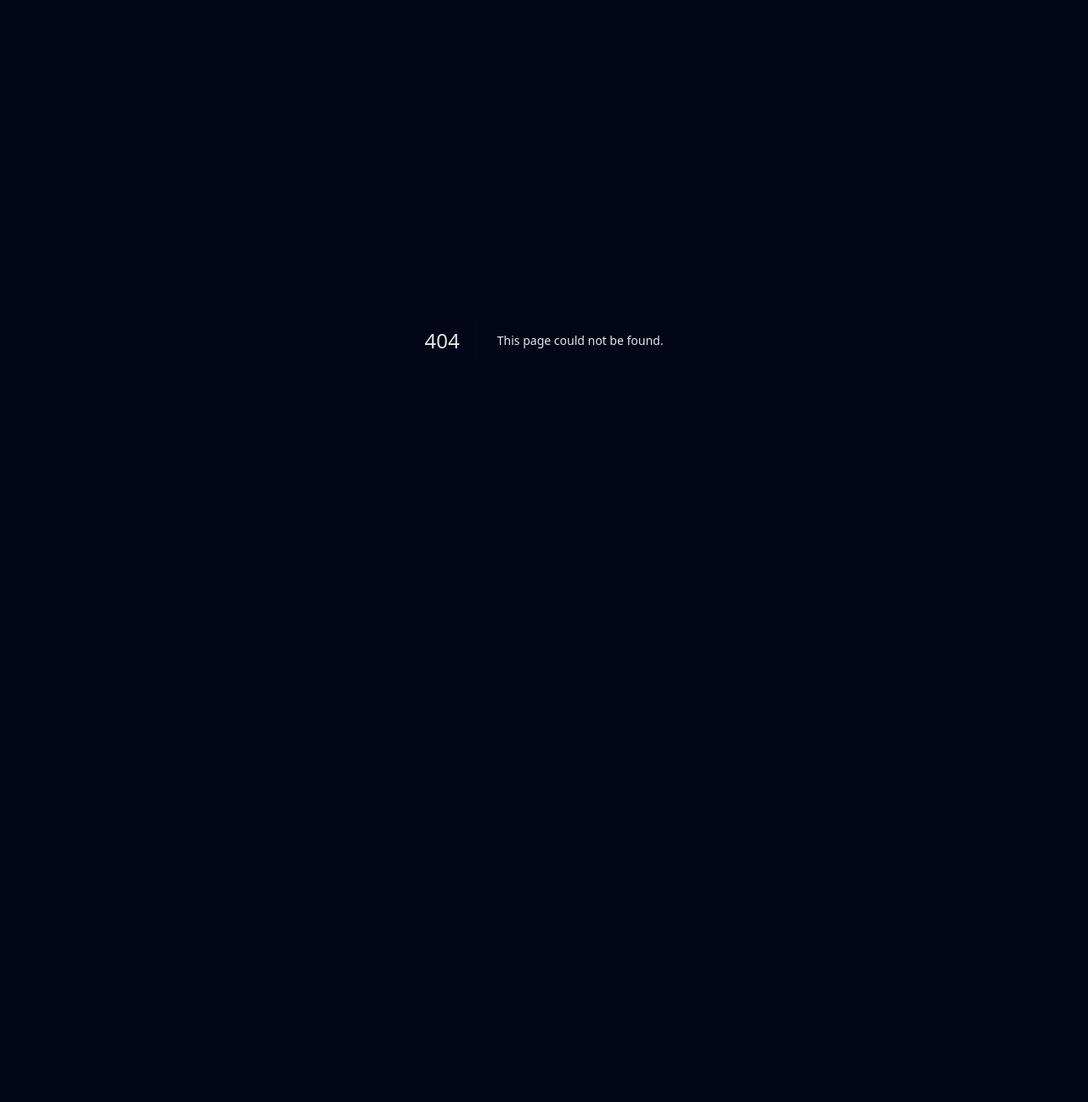
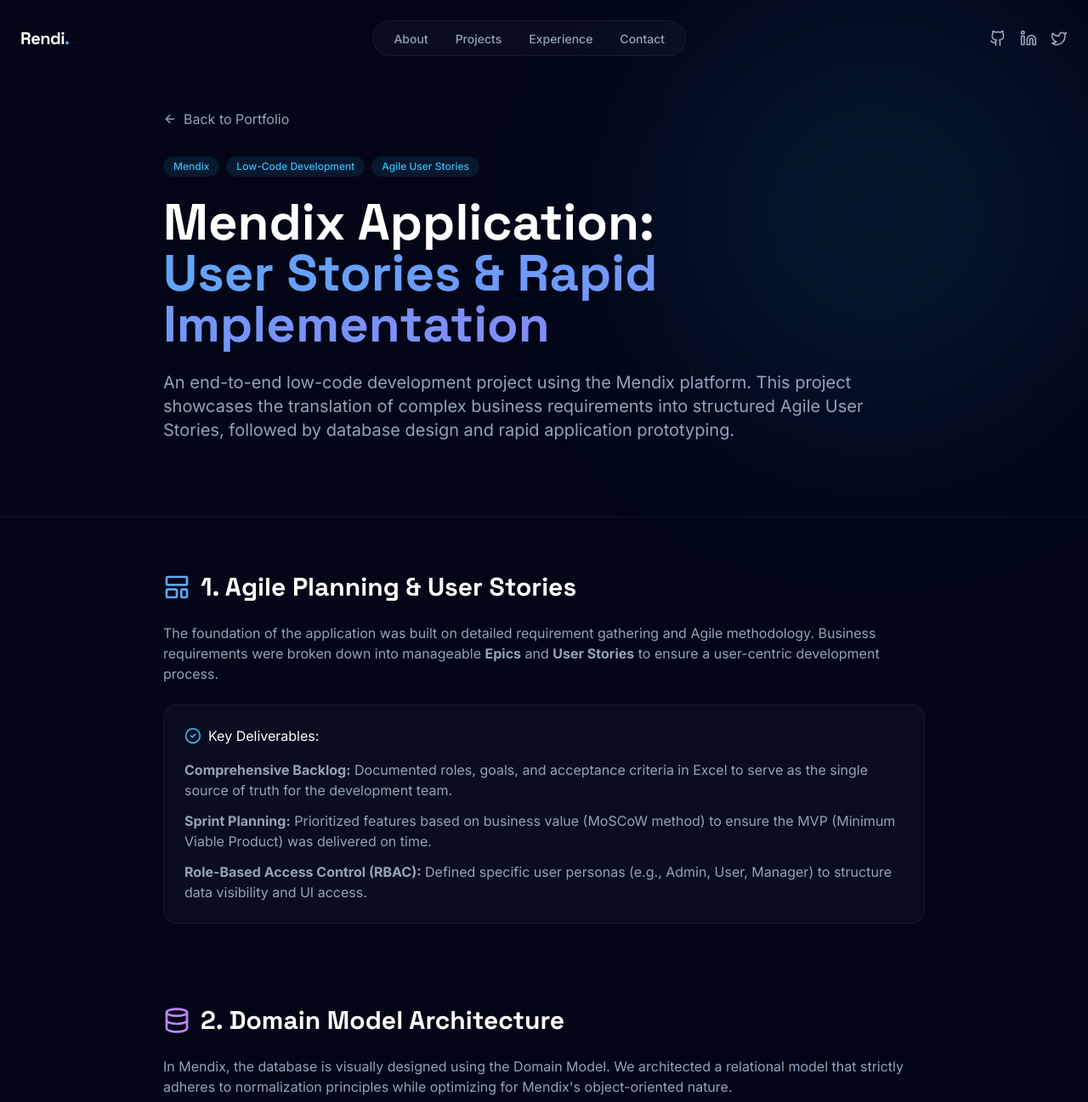
Before and after one commit to rendiody0911/porto, a Next.js app: page /projects/mendix-app in a window 1280 px wide. Before the commit this address had no page. Shown: the top 1297 px of the page at 85% size. Before the commit the page ends 800 px from the top, so only its background shows below. Built offline with nearby package versions, Linux system fonts and the light colour scheme.

Commit message:
Add Mendix User Stories project page

```diff
--- /dev/null
+++ b/app/projects/mendix-app/page.tsx
@@ -0,0 +1,128 @@
+"use client";
+
+import { motion } from "framer-motion";
+import { ArrowLeft, Box, LayoutTemplate, Database, Workflow, CheckCircle2, Code2 } from "lucide-react";
+import Link from "next/link";
+import Navbar from "@/components/Navbar";
+import Footer from "@/components/Footer";
+
+export default function MendixProject() {
+  return (
+    <main className="flex min-h-screen flex-col bg-background text-foreground relative selection:bg-white selection:text-black">
+      <Navbar />
+
+      {/* Hero Section */}
+      <section className="pt-32 pb-16 px-6 relative border-b border-white/5">
+        <div className="absolute top-0 right-0 w-[500px] h-[500px] bg-accent/10 rounded-full blur-[120px] pointer-events-none" />
+
+        <div className="max-w-4xl mx-auto relative z-10">
+          <Link href="/#projects" className="inline-flex items-center gap-2 text-secondary hover:text-primary transition-colors mb-8">
+            <ArrowLeft className="w-4 h-4" /> Back to Portfolio
+          </Link>
+
+          <motion.div
+            initial={{ opacity: 0, y: 20 }}
+            animate={{ opacity: 1, y: 0 }}
+            transition={{ duration: 0.5 }}
+          >
+            <div className="flex flex-wrap gap-2 mb-6">
+              <span className="text-xs font-medium text-accent bg-accent/10 px-3 py-1 rounded-full">Mendix</span>
+              <span className="text-xs font-medium text-accent bg-accent/10 px-3 py-1 rounded-full">Low-Code Development</span>
+              <span className="text-xs font-medium text-accent bg-accent/10 px-3 py-1 rounded-full">Agile User Stories</span>
+            </div>
+
+            <h1 className="text-4xl md:text-6xl font-display font-bold text-primary mb-6 leading-tight">
+              Mendix Application: <br />
+              <span className="text-transparent bg-clip-text bg-gradient-to-r from-blue-400 to-indigo-400">User Stories & Rapid Implementation</span>
+            </h1>
+
+            <p className="text-lg md:text-xl text-secondary leading-relaxed mb-6">
+              An end-to-end low-code development project using the Mendix platform. This project showcases the translation of complex business requirements into structured Agile User Stories, followed by database design and rapid application prototyping.
+            </p>
+          </motion.div>
+        </div>
+      </section>
+
+      {/* Case Study Content */}
+      <section className="py-16 px-6 relative">
+        <div className="max-w-4xl mx-auto space-y-24">
+
+          {/* 1. User Stories & Agile Planning */}
+          <motion.div initial={{ opacity: 0, y: 20 }} whileInView={{ opacity: 1, y: 0 }} viewport={{ once: true }}>
+            <h3 className="text-3xl font-display font-bold text-primary mb-6 flex items-center gap-3">
+              <LayoutTemplate className="text-blue-400 w-8 h-8" /> 1. Agile Planning & User Stories
+            </h3>
+            <div className="prose prose-invert max-w-none text-secondary">
+              <p>
+                The foundation of the application was built on detailed requirement gathering and Agile methodology. Business requirements were broken down into manageable <strong>Epics</strong> and <strong>User Stories</strong> to ensure a user-centric development process.
+              </p>
+              <div className="glass p-6 rounded-2xl mt-6 border border-white/5">
+                <h4 className="text-white mt-0 mb-4 flex items-center gap-2"><CheckCircle2 className="w-5 h-5 text-accent"/> Key Deliverables:</h4>
+                <ul className="space-y-3">
+                  <li><strong>Comprehensive Backlog:</strong> Documented roles, goals, and acceptance criteria in Excel to serve as the single source of truth for the development team.</li>
+                  <li><strong>Sprint Planning:</strong> Prioritized features based on business value (MoSCoW method) to ensure the MVP (Minimum Viable Product) was delivered on time.</li>
+                  <li><strong>Role-Based Access Control (RBAC):</strong> Defined specific user personas (e.g., Admin, User, Manager) to structure data visibility and UI access.</li>
+                </ul>
+              </div>
+            </div>
+          </motion.div>
+
+          {/* 2. Mendix Domain Model (Database) */}
+          <motion.div initial={{ opacity: 0, y: 20 }} whileInView={{ opacity: 1, y: 0 }} viewport={{ once: true }}>
+            <h3 className="text-3xl font-display font-bold text-primary mb-6 flex items-center gap-3">
+              <Database className="text-purple-400 w-8 h-8" /> 2. Domain Model Architecture
+            </h3>
+            <p className="text-secondary mb-8">
+              In Mendix, the database is visually designed using the Domain Model. We architected a relational model that strictly adheres to normalization principles while optimizing for Mendix's object-oriented nature.
+            </p>
+            <div className="grid md:grid-cols-2 gap-6">
+              <div className="border border-white/10 rounded-2xl p-6 bg-black/20">
+                <h4 className="text-xl font-bold text-white mb-2">Entity Relationships</h4>
+                <p className="text-secondary text-sm">Designed 1-to-many and many-to-many associations tailored for the business process, ensuring data integrity across the application.</p>
+              </div>
+              <div className="border border-white/10 rounded-2xl p-6 bg-black/20">
+                <h4 className="text-xl font-bold text-white mb-2">Security & Validation</h4>
+                <p className="text-secondary text-sm">Implemented entity-level access rules and automated data validation directly within the Domain Model to prevent bad data entry.</p>
+              </div>
+            </div>
+          </motion.div>
+
+          {/* 3. Microflows & Logic */}
+          <motion.div initial={{ opacity: 0, y: 20 }} whileInView={{ opacity: 1, y: 0 }} viewport={{ once: true }}>
+            <h3 className="text-3xl font-display font-bold text-primary mb-6 flex items-center gap-3">
+              <Workflow className="text-green-400 w-8 h-8" /> 3. Business Logic (Microflows)
+            </h3>
+            <div className="space-y-6 text-secondary">
+              <p>
+                To handle complex calculations and backend processes without writing traditional code, we utilized Mendix <strong>Microflows</strong> and <strong>Nanoflows</strong>.
+              </p>
+              <ul className="list-disc pl-5 space-y-2">
+                <li>Automated status updates and email notifications upon task completion.</li>
+                <li>Created custom data retrieval mechanisms that filter lists based on the active user's permissions.</li>
+                <li>Implemented error-handling routines (custom pop-ups and rollback mechanics) to ensure the application remains stable during edge cases.</li>
+              </ul>
+            </div>
+          </motion.div>
+
+          {/* 4. UI/UX Implementation */}
+          <motion.div initial={{ opacity: 0, y: 20 }} whileInView={{ opacity: 1, y: 0 }} viewport={{ once: true }}>
+            <h3 className="text-3xl font-display font-bold text-primary mb-6 flex items-center gap-3">
+              <Box className="text-orange-400 w-8 h-8" /> 4. UI/UX & Page Building
+            </h3>
+            <p className="text-secondary mb-8">
+              The front-end was rapidly assembled using Mendix's Atlas UI framework. We prioritized usability and responsiveness.
+            </p>
+            <div className="glass p-6 rounded-2xl border border-white/5">
+              <p className="text-secondary">
+                Dashboards, data grids, and data views were configured to provide a seamless user experience. By utilizing conditional visibility, the interface dynamically adapts to show only the information relevant to the current user's role and the specific state of the data.
+              </p>
+            </div>
+          </motion.div>
+
+        </div>
+      </section>
+
+      <Footer />
+    </main>
+  );
+}
--- a/components/Projects.tsx
+++ b/components/Projects.tsx
@@ -18,6 +18,14 @@
     image: "https://images.unsplash.com/photo-1551288049-bebda4e38f71?q=80&w=800&auto=format&fit=crop",
     tags: ["Data Analytics", "Power BI", "Financial Analysis", "Forecasting"],
     liveUrl: "/projects/business-performance-analytics",
+    githubUrl: "#",
+  },
+  {
+    title: "Mendix Low-Code App: User Stories & Implementation",
+    description: "End-to-end development of a business application using the Mendix low-code platform. Translated business requirements into comprehensive User Stories, designed the database architecture, and implemented the working prototype.",
+    image: "https://images.unsplash.com/photo-1551288049-bebda4e38f71?q=80&w=800&auto=format&fit=crop",
+    tags: ["Mendix", "User Stories", "Low-Code", "Agile"],
+    liveUrl: "/projects/mendix-app",
     githubUrl: "#",
   }
 ];
```
